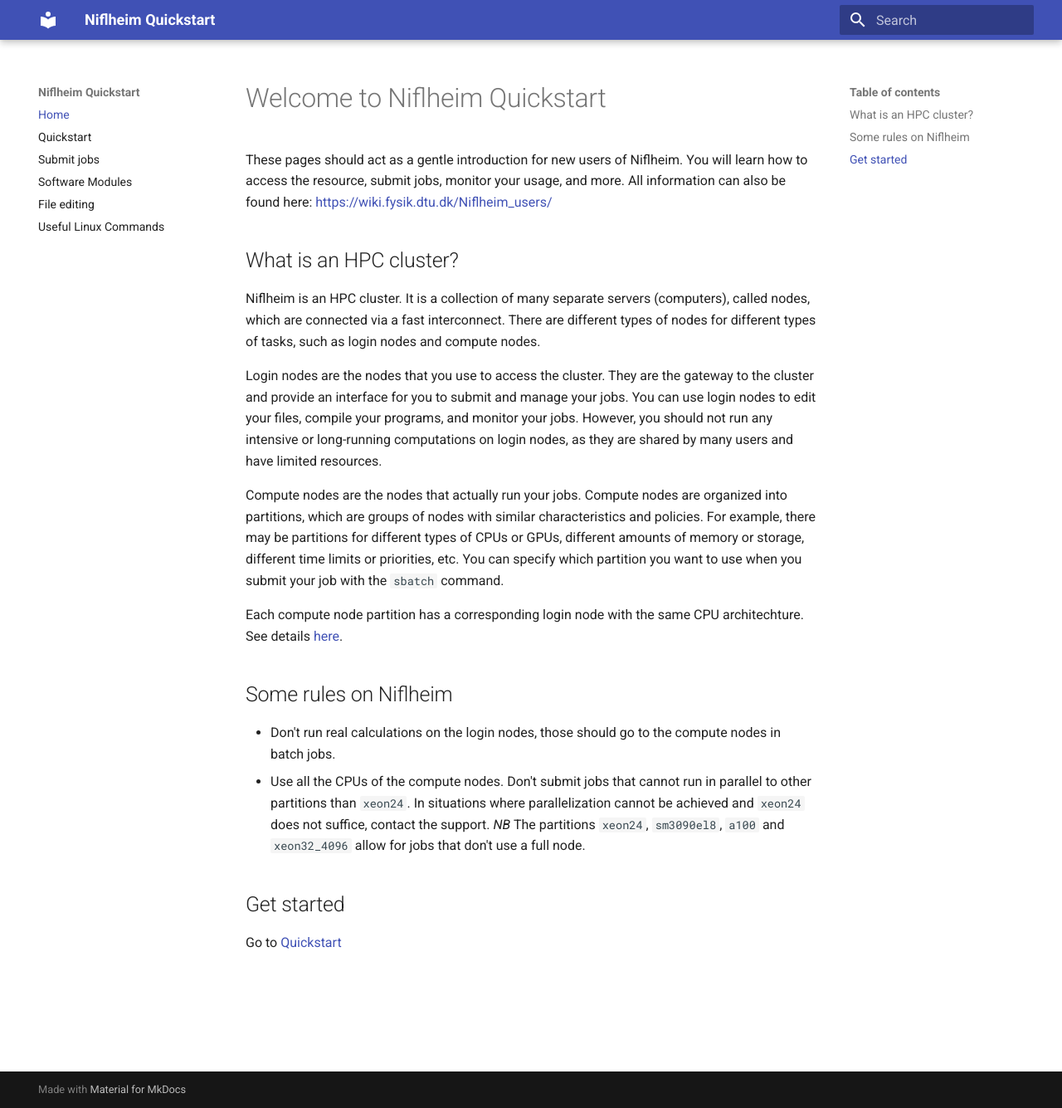
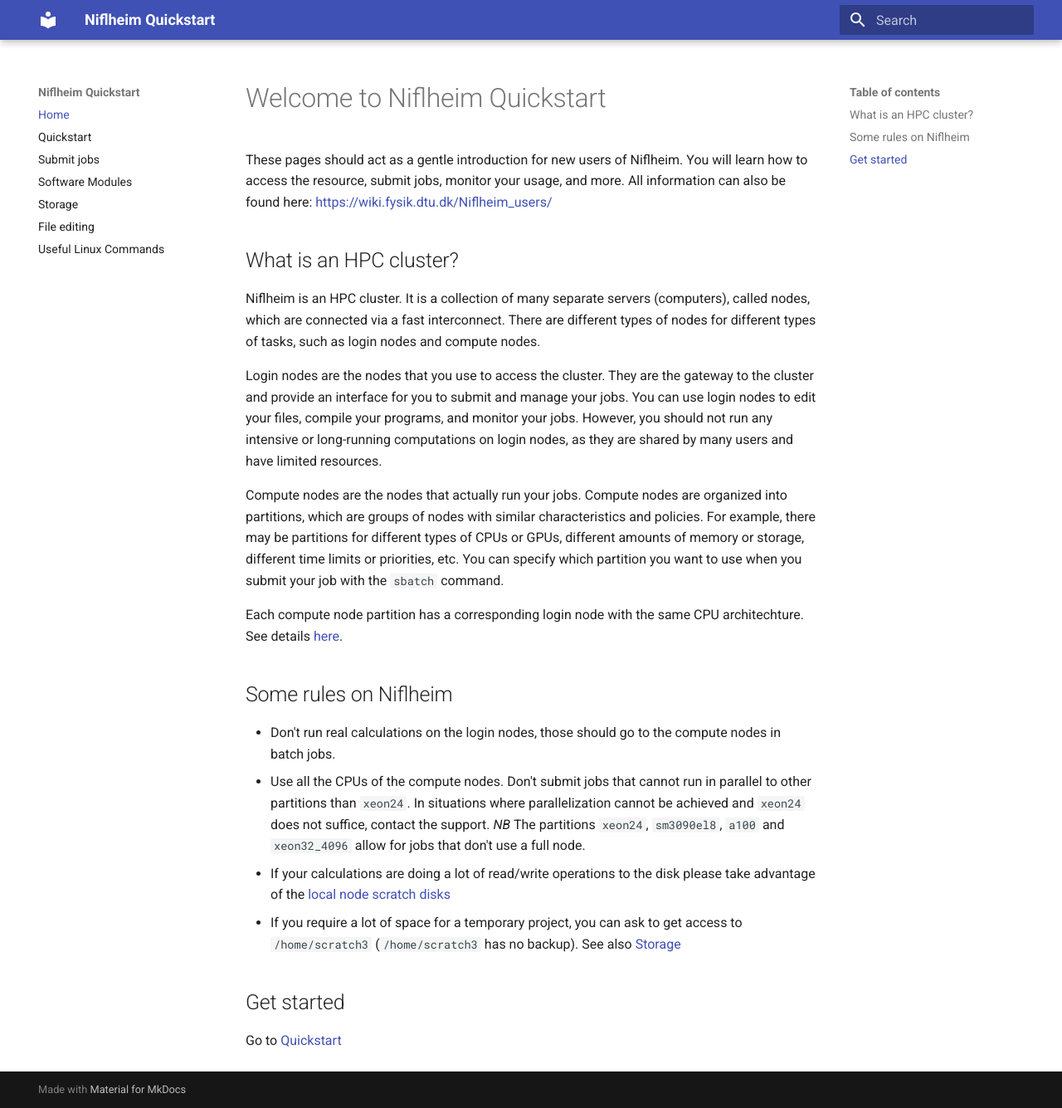
Before and after one commit to dtu-energy/niflheim-quickstart, an MkDocs documentation site: the page built from docs/index.md, in a window 1280 px wide and 1335 px high. Shown: the whole window at 83% size. Built offline with MkDocs 1.6.1 and Material for MkDocs 9.7.7, drawn with Linux system fonts in a browser that asks for light colours.

Commit message:
add storage

```diff
--- a/docs/index.md
+++ b/docs/index.md
@@ -16,6 +16,8 @@ Each compute node partition has a corresponding login node with the same CPU arc
 
 - Don't run real calculations on the login nodes, those should go to the compute nodes in batch jobs.
 - Use all the CPUs of the compute nodes. Don't submit jobs that cannot run in parallel to other partitions than `xeon24`. In situations where parallelization cannot be achieved and `xeon24` does not suffice, contact the support. *NB* The partitions `xeon24`, `sm3090el8`, `a100` and `xeon32_4096` allow for jobs that don't use a full node.
+- If your calculations are doing a lot of read/write operations to the disk please take advantage of the [local node scratch disks](https://wiki.fysik.dtu.dk/Niflheim_users/Niflheim_Getting_Started/#using-compute-node-temporary-scratch-disk-space)
+- If you require a lot of space for a temporary project, you can ask to get access to `/home/scratch3` (`/home/scratch3` has no backup). See also [Storage](storage.md)
 
 ## Get started
 
--- a/mkdocs.yml
+++ b/mkdocs.yml
@@ -13,6 +13,7 @@ nav:
   - Quickstart: quickstart.md
   - Submit jobs: slurm.md
   - Software Modules: modules.md
+  - Storage: storage.md
   - File editing: editing-files.md
   - Useful Linux Commands: linux.md
   # - More Resources: resources.md
```
Also changed, not shown: docs/storage.md (added, +17 -0 lines).
